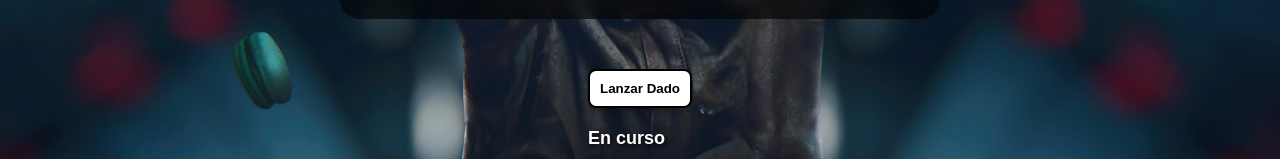
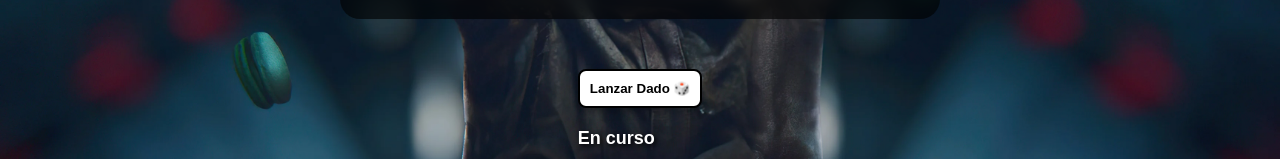
Before and after one commit to LauraMartinezPerez/Grogu-Game, a React (Vite) app: page / in a window 1280 px wide. Shown: the part 386-545 px from the top of the page. Built offline with nearby package versions, Linux system fonts and the light colour scheme.

Commit message:
lifting del dado

```diff
--- a/src/components/App.jsx
+++ b/src/components/App.jsx
@@ -2,6 +2,7 @@ import "../scss/App.scss";
 import { useState } from "react";
 import Header from "./Header";
 import Board from "./Board";
+import Dice from "./Dice";
 
 function App() {
   const [groguPosition, setGroguPosition] = useState(0);
@@ -17,6 +18,7 @@ const randomNumber = (max) => {
 
 
 const rollDice = () => {
+  console.log("Esta Ok");
   const getRandomNumber = randomNumber(4);
   setDiceValue(getRandomNumber);
 
@@ -42,12 +44,10 @@ const rollDice = () => {
       <main className="main">
         <Board />
         <section>
-          <button className="dice" onClick={rollDice}>
-            Lanzar Dado {diceValue}
-          </button>
+          <Dice onRollDice={rollDice} />
+
           <div className="game-status">{gameStatus}</div>
         </section>
-
         <section className="goods-container">
           <div className="goods-item">{goodsCookies}</div>
         </section>
--- /dev/null
+++ b/src/components/Dice.jsx
@@ -0,0 +1,16 @@
+
+const Dice = (props) => {
+
+  const handleClick = () => {
+        props.onRollDice();
+
+    }
+
+
+    return (
+        <button className="dice" onClick={handleClick}>
+        Lanzar Dado 🎲
+      </button>
+    )
+};
+export default Dice;
```
